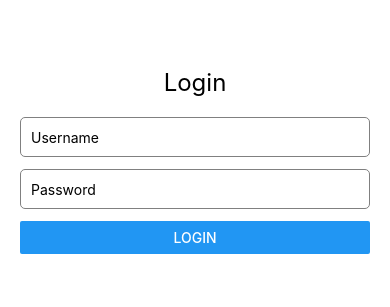
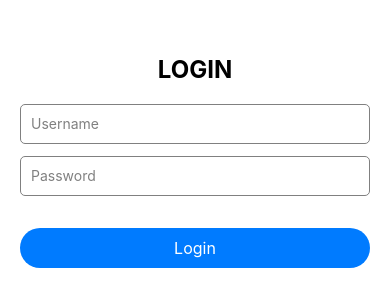
Before and after one commit to LouiseLawan/loginForm, a React Native app: screen / in a window 390 px wide. Shown: the part 261-568 px from the top of the page. Built offline with nearby package versions, Linux system fonts and the light colour scheme.

Commit message:
final commit

```diff
--- a/App.js
+++ b/App.js
@@ -1,5 +1,5 @@
 import React, { useState } from 'react';
-import { View, TextInput, Button, Text, StyleSheet, Alert } from 'react-native';
+import { View, TextInput, Text, StyleSheet, TouchableOpacity, Alert } from 'react-native';
 
 const LoginForm = () => {
   const [username, setUsername] = useState('');
@@ -15,11 +15,12 @@ const LoginForm = () => {
 
   return (
     <View style={styles.container}>
-      <Text style={styles.title}>Login</Text>
+      <Text style={styles.title}>LOGIN</Text>
 
       <TextInput
         style={styles.input}
         placeholder="Username"
+        placeholderTextColor="gray"
         value={username}
         onChangeText={setUsername}
         autoCapitalize="none"
@@ -28,12 +29,17 @@ const LoginForm = () => {
       <TextInput
         style={styles.input}
         placeholder="Password"
+        placeholderTextColor="gray"
         value={password}
         onChangeText={setPassword}
         secureTextEntry
       />
 
-      <Button title="Login" onPress={handleLogin} />
+      <View style={styles.buttonContainer}>
+        <TouchableOpacity style={styles.button} onPress={handleLogin}>
+          <Text style={styles.buttonText}>Login</Text>
+        </TouchableOpacity>
+      </View>
     </View>
   );
 };
@@ -48,6 +54,7 @@ const styles = StyleSheet.create({
     fontSize: 24,
     textAlign: 'center',
     marginBottom: 20,
+    fontWeight: 'bold',
   },
   input: {
     height: 40,
@@ -57,6 +64,20 @@ const styles = StyleSheet.create({
     paddingHorizontal: 10,
     borderRadius: 5,
   },
+  buttonContainer: {
+    marginTop: 20,
+  },
+  button: {
+    backgroundColor: '#007BFF',
+    borderRadius: 25,
+    paddingVertical: 10,
+    paddingHorizontal: 20,
+    alignItems: 'center',
+  },
+  buttonText: {
+    color: 'white',
+    fontSize: 16,
+  },
 });
 
 export default LoginForm;
```
